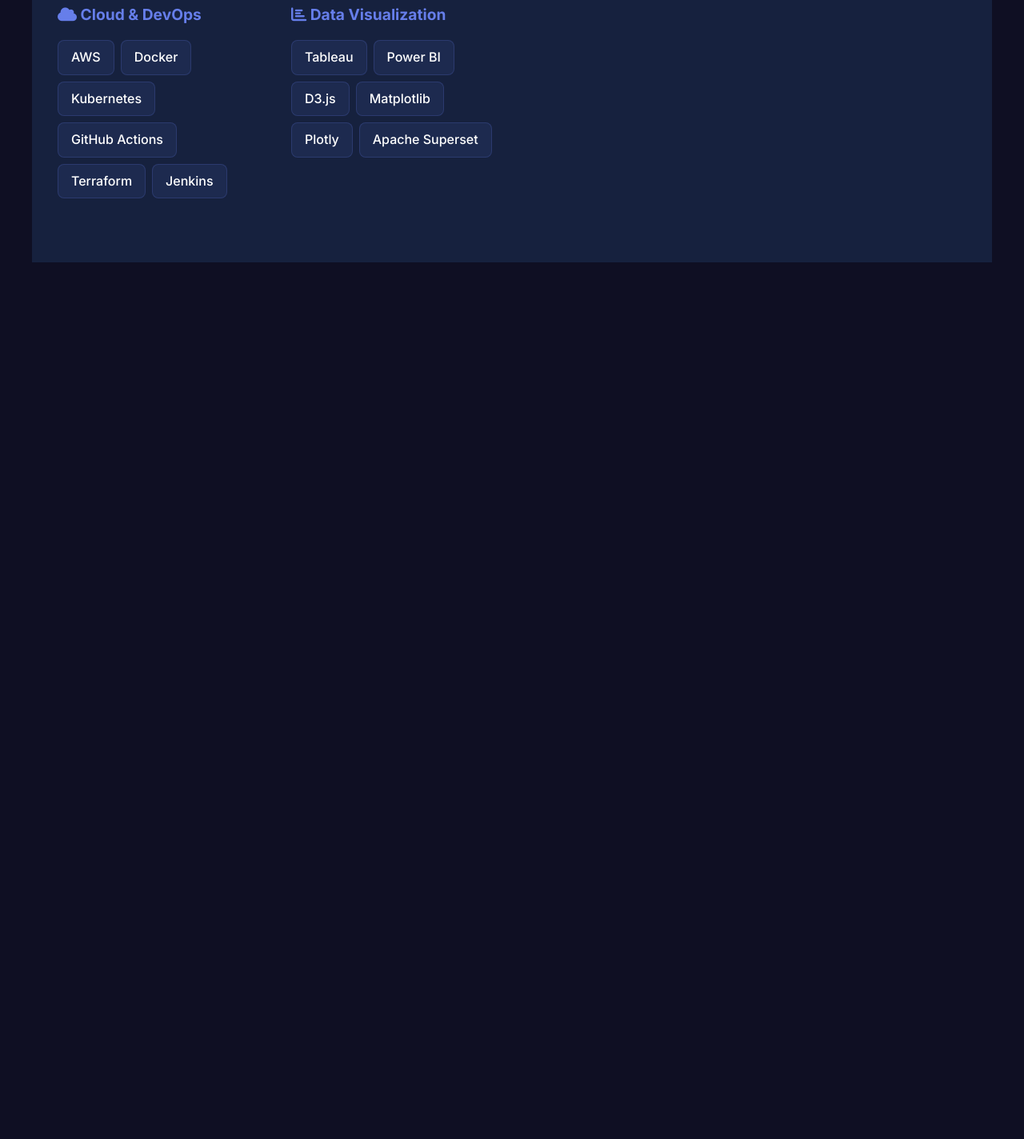
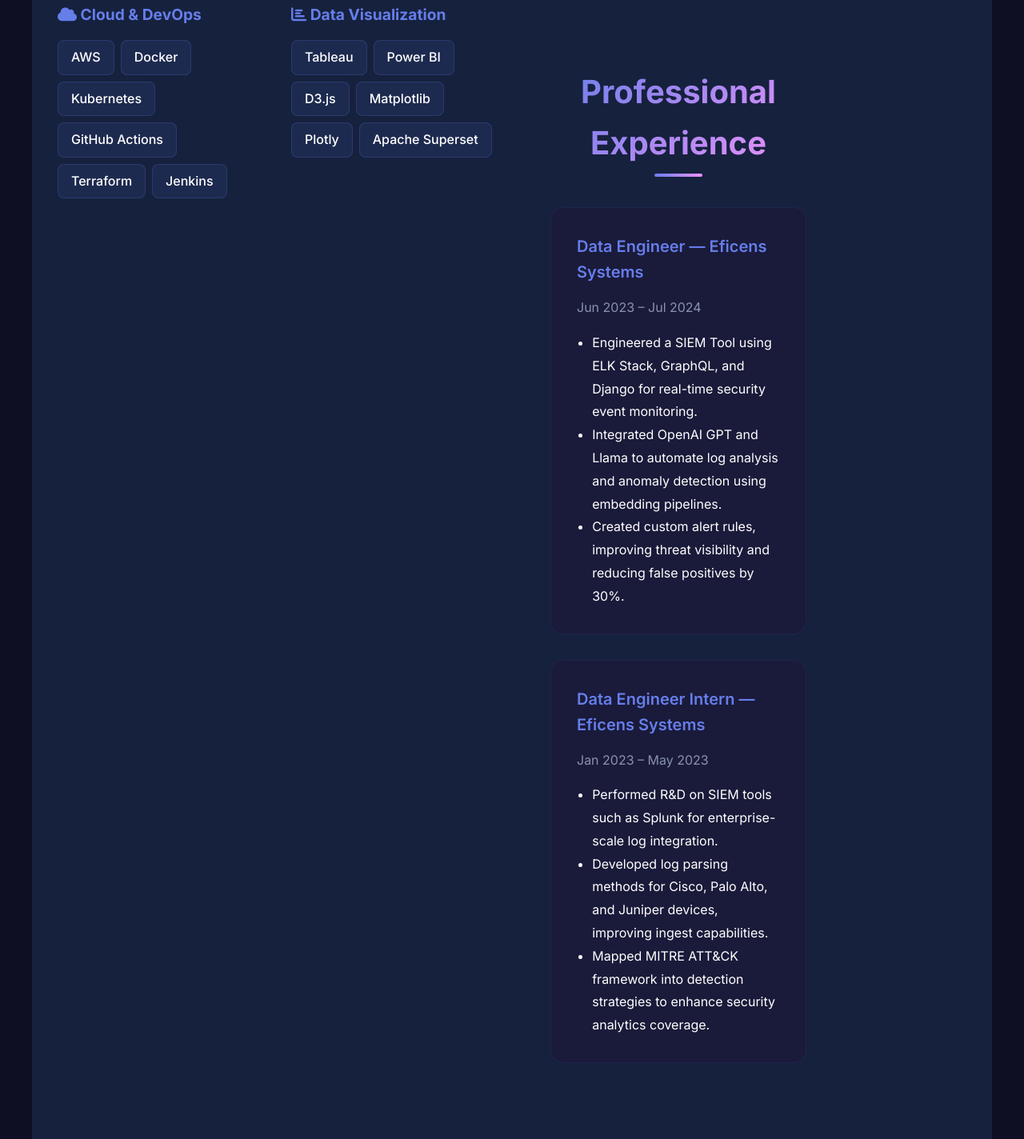
Before and after one commit to thrishitha1234/thrishitha-portfolio, a plain HTML site: page index.html in a window 1280 px wide. Shown: the part 3196-4620 px from the top of the page at 80% size. Before the commit the page ends 3524 px from the top, so only its background shows below. Drawn offline with Linux system fonts and the light colour scheme.

Commit message:
Update index.html

```diff
--- a/index.html
+++ b/index.html
@@ -861,3 +861,31 @@
                     <span class="skill-item">Apache Superset</span>
                 </div>
             </div
+
+<!-- Experience Section -->
+<section class="section" id="experience">
+    <h2 class="section-title">Professional Experience</h2>
+    <div class="card-grid">
+
+        <div class="card">
+            <h3>Data Engineer — Eficens Systems</h3>
+            <div style="color: var(--text-muted-dark);">Jun 2023 – Jul 2024</div>
+            <ul style="margin-top: 1rem; padding-left: 1.2rem; line-height: 1.8;">
+                <li>Engineered a SIEM Tool using ELK Stack, GraphQL, and Django for real-time security event monitoring.</li>
+                <li>Integrated OpenAI GPT and Llama to automate log analysis and anomaly detection using embedding pipelines.</li>
+                <li>Created custom alert rules, improving threat visibility and reducing false positives by 30%.</li>
+            </ul>
+        </div>
+
+        <div class="card">
+            <h3>Data Engineer Intern — Eficens Systems</h3>
+            <div style="color: var(--text-muted-dark);">Jan 2023 – May 2023</div>
+            <ul style="margin-top: 1rem; padding-left: 1.2rem; line-height: 1.8;">
+                <li>Performed R&D on SIEM tools such as Splunk for enterprise-scale log integration.</li>
+                <li>Developed log parsing methods for Cisco, Palo Alto, and Juniper devices, improving ingest capabilities.</li>
+                <li>Mapped MITRE ATT&CK framework into detection strategies to enhance security analytics coverage.</li>
+            </ul>
+        </div>
+
+    </div>
+</section>
```
